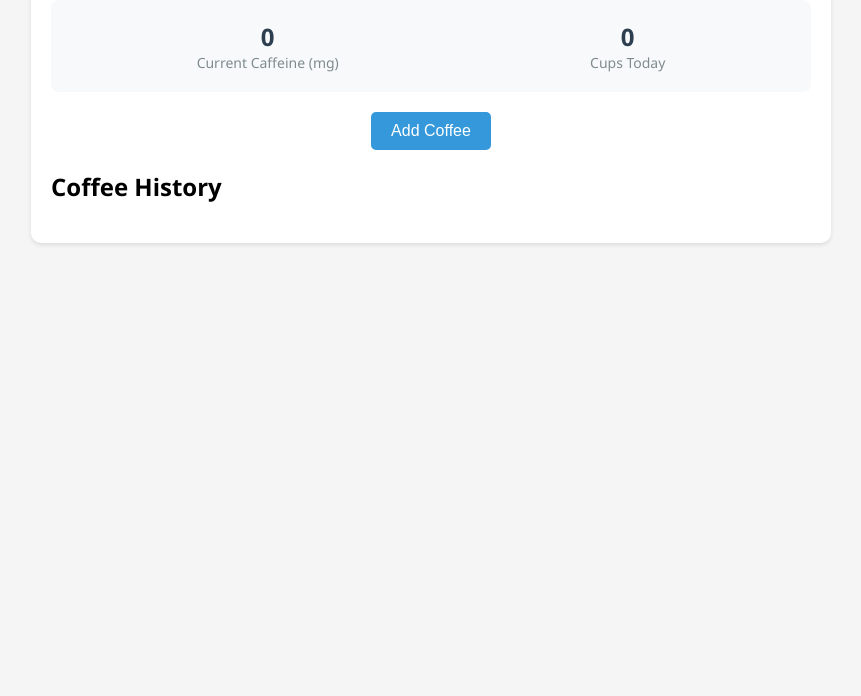
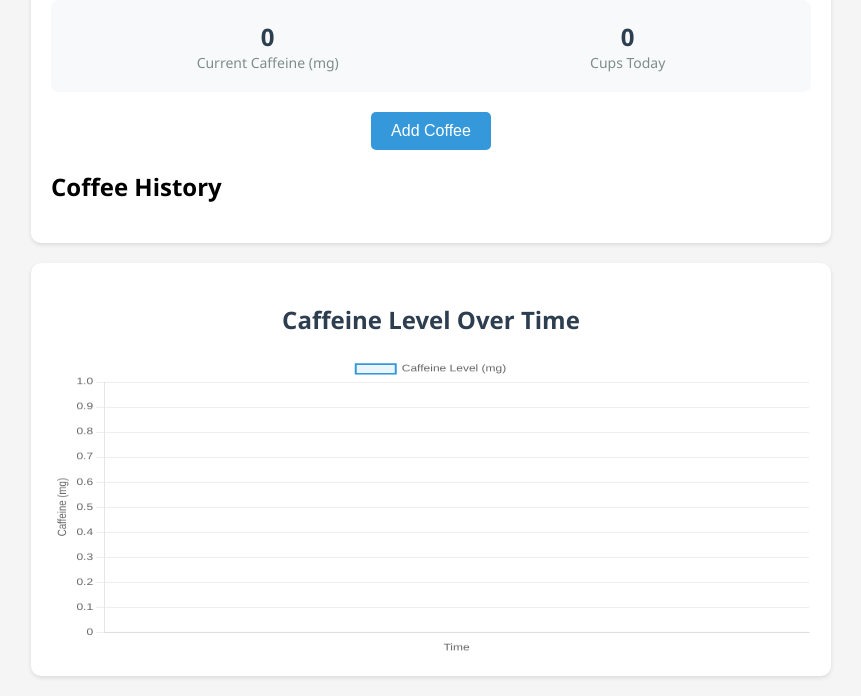
Before and after one commit to bendik-st/Coffee-to-GO, a plain HTML site: page static/index.html in a window 1280 px wide. Shown: the part 126-822 px from the top of the page, without its empty margins (209-1070 px from the left). Before the commit the page ends 800 px from the top, so only its background shows below. Drawn offline with nearby package versions, Linux system fonts and the light colour scheme; no server answers.

Commit message:
Feature: graph

```diff
--- a/static/index.html
+++ b/static/index.html
@@ -4,6 +4,7 @@
     <meta charset="UTF-8">
     <meta name="viewport" content="width=device-width, initial-scale=1.0">
     <title>Caffeine Tracker</title>
+    <script src="https://cdn.jsdelivr.net/npm/chart.js"></script>
     <style>
         body {
             font-family: 'Segoe UI', Tahoma, Geneva, Verdana, sans-serif;
@@ -17,6 +18,7 @@
             padding: 20px;
             border-radius: 10px;
             box-shadow: 0 2px 4px rgba(0,0,0,0.1);
+            margin-bottom: 20px;
         }
         h1 {
             color: #2c3e50;
@@ -67,6 +69,21 @@
         .history-item:last-child {
             border-bottom: none;
         }
+        .graph-container {
+            background-color: white;
+            padding: 20px;
+            border-radius: 10px;
+            box-shadow: 0 2px 4px rgba(0,0,0,0.1);
+        }
+        .graph-container h2 {
+            color: #2c3e50;
+            text-align: center;
+            margin-bottom: 20px;
+        }
+        canvas {
+            width: 100% !important;
+            height: 300px !important;
+        }
     </style>
 </head>
 <body>
@@ -94,7 +111,61 @@
         </div>
     </div>
 
+    <div class="graph-container">
+        <h2>Caffeine Level Over Time</h2>
+        <canvas id="caffeineChart"></canvas>
+    </div>
+
     <script>
+        // Initialize the chart
+        const ctx = document.getElementById('caffeineChart').getContext('2d');
+        const caffeineChart = new Chart(ctx, {
+            type: 'line',
+            data: {
+                labels: [],
+                datasets: [{
+                    label: 'Caffeine Level (mg)',
+                    data: [],
+                    borderColor: '#3498db',
+                    backgroundColor: 'rgba(52, 152, 219, 0.1)',
+                    borderWidth: 2,
+                    fill: true,
+                    tension: 0.4
+                }]
+            },
+            options: {
+                responsive: true,
+                maintainAspectRatio: false,
+                scales: {
+                    y: {
+                        beginAtZero: true,
+                        title: {
+                            display: true,
+                            text: 'Caffeine (mg)'
+                        }
+                    },
+                    x: {
+                        title: {
+                            display: true,
+                            text: 'Time'
+                        }
+                    }
+                },
+                plugins: {
+                    legend: {
+                        display: true,
+                        position: 'top'
+                    }
+                }
+            }
+        });
+
+        // Store historical data
+        let historicalData = {
+            times: [],
+            levels: []
+        };
+
         // Update stats every 5 seconds
         setInterval(updateStats, 5000);
 
@@ -106,8 +177,24 @@
             fetch('/api/caffeine-level')
                 .then(response => response.json())
                 .then(data => {
-                    document.getElementById('currentLevel').textContent =
-                        Math.round(data.level * 100) / 100;
+                    const level = Math.round(data.level * 100) / 100;
+                    document.getElementById('currentLevel').textContent = level;
+
+                    // Update chart data
+                    const now = new Date();
+                    historicalData.times.push(now.toLocaleTimeString());
+                    historicalData.levels.push(level);
+
+                    // Keep only last 20 data points
+                    if (historicalData.times.length > 20) {
+                        historicalData.times.shift();
+                        historicalData.levels.shift();
+                    }
+
+                    // Update chart
+                    caffeineChart.data.labels = historicalData.times;
+                    caffeineChart.data.datasets[0].data = historicalData.levels;
+                    caffeineChart.update();
                 });
 
             // Get coffee history
```
